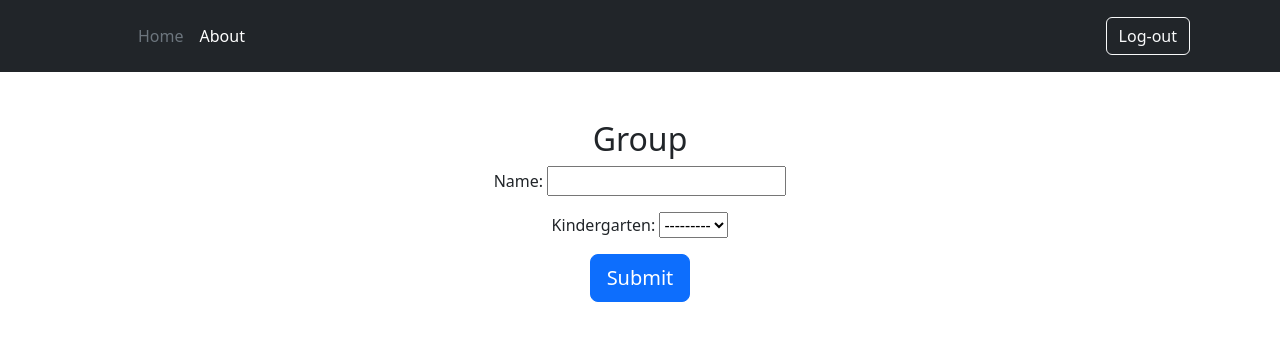
After one commit to nameses/kindergartenDB_python, a Django app: page /group/add in a window 1280 px wide. The commit adds this page. Shown: the top 341 px of the page. Run offline with Django 4.2, Linux system fonts and the light colour scheme; the visitor is signed in with stand-in values (Sample User, id 1); data that the repository does not hold is empty.

Commit message:
feat: groups mange

```diff
--- a/kindergartenDB/kindergarten/forms.py
+++ b/kindergartenDB/kindergarten/forms.py
@@ -1,8 +1,15 @@
 from django import forms
 
+from . import models
 
-class KindergartenForm(forms.Form):
-    name = forms.CharField()
-    address = forms.CharField()
-    work_day_in_week = forms.IntegerField()
-    month_price = forms.IntegerField()
+
+class KindergartenForm(forms.ModelForm):
+    class Meta:
+        model = models.Kindergarten
+        fields = ['name', 'address', 'work_day_in_week', 'month_price']
+
+
+class KindergartenGroupForm(forms.ModelForm):
+    class Meta:
+        model = models.KindergartenGroup
+        fields = ['name', 'kindergarten']
--- a/kindergartenDB/kindergarten/models.py
+++ b/kindergartenDB/kindergarten/models.py
@@ -26,6 +26,10 @@ class KindergartenGroup(models.Model):
     @property
     def children_count(self):
         return Child.objects.filter(group=self.id).count()
+
+    @property
+    def kindergarten_name(self):
+        return self.kindergarten.name
 
     def __str__(self):
         return self.name
--- a/kindergartenDB/kindergarten/urls.py
+++ b/kindergartenDB/kindergarten/urls.py
@@ -9,4 +9,8 @@ urlpatterns = [
     path('kindergarten/add', views.add_kindergarten),
     path('kindergarten/<int:kindergarten_id>/delete', views.delete_kindergarten),
 
+    path('groups/', views.group_list),
+    path('group/<int:group_id>', views.group_view),
+    path('group/add', views.add_group),
+    path('group/<int:group_id>/delete', views.delete_group),
 ]
--- a/kindergartenDB/kindergarten/views.py
+++ b/kindergartenDB/kindergarten/views.py
@@ -3,8 +3,8 @@ from django.shortcuts import render, get_object_or_404
 
 from authorization import decorators
 from . import models
-from .forms import KindergartenForm
-from .models import Kindergarten
+from .forms import KindergartenForm, KindergartenGroupForm
+from .models import Kindergarten, KindergartenGroup
 
 
 def index(request):
@@ -91,14 +91,7 @@ def kindergarten_view(request, kindergarten_id):
 
         return HttpResponseRedirect('/kindergartens/')
 
-    form = KindergartenForm(
-        initial={
-            'name': kindergarten.name,
-            'address': kindergarten.address,
-            'work_day_in_week': kindergarten.work_day_in_week,
-            'month_price': kindergarten.month_price,
-        }
-    )
+    form = KindergartenForm(instance=kindergarten)
 
     return render(
         request,
@@ -107,3 +100,92 @@ def kindergarten_view(request, kindergarten_id):
             'form': form
         }
     )
+
+
+@decorators.staff_only
+def group_list(request):
+    return render(
+        request,
+        'kindergarten/group_list.html',
+        {
+            'groups': models.KindergartenGroup.objects.all()
+        }
+    )
+
+
+@decorators.post_method_only
+@decorators.staff_only
+def delete_group(request, group_id):
+    if (kindergarten := models.KindergartenGroup.objects.get(id=group_id)) is not None:
+        kindergarten.delete()
+
+    return HttpResponseRedirect('/groups/')
+
+
+@decorators.staff_only
+def add_group(request):
+    if request.method == 'POST':
+        form = KindergartenGroupForm(request.POST)
+
+        if not form.is_valid():
+            return render(
+                request,
+                'kindergarten/group.html',
+                {
+                    'form': form,
+                    'error': 'Invalid form'
+                }
+            )
+
+        form_data = form.cleaned_data
+
+        KindergartenGroup(**form_data).save()
+
+        return HttpResponseRedirect('/groups/')
+
+    form = KindergartenGroupForm()
+
+    return render(
+        request,
+        'kindergarten/group.html',
+        {
+            'form': form,
+        }
+    )
+
+
+@decorators.staff_only
+def group_view(request, group_id=None):
+    group = get_object_or_404(KindergartenGroup, id=group_id)
+
+    if request.method == 'POST':
+        form = KindergartenGroupForm(request.POST)
+
+        if not form.is_valid():
+            return render(
+                request,
+                'kindergarten/kindergarten.html',
+                {
+                    'form': form,
+                    'error': 'Invalid form'
+                }
+            )
+
+        form_data = form.cleaned_data
+
+        group.name = form_data['name']
+        group.kindergarten = form_data['kindergarten']
+
+        group.save()
+
+        return HttpResponseRedirect('/groups/')
+
+    form = KindergartenGroupForm(instance=group)
+
+    return render(
+        request,
+        'kindergarten/group.html',
+        {
+            'form': form
+        }
+    )
--- /dev/null
+++ b/kindergartenDB/templates/kindergarten/group.html
@@ -0,0 +1,7 @@
+{% extends "form.html" %}
+
+{% block title %}Group{% endblock %}
+
+{% block form_name %}Group{% endblock %}
+
+{% block button_text %}Submit{% endblock %}
--- a/kindergartenDB/templates/kindergarten/index.html
+++ b/kindergartenDB/templates/kindergarten/index.html
@@ -4,4 +4,10 @@
 
 {% block content %}
 
+    {% if request.user.is_staff %}
+        <a href="/kindergartens/" class="d-block pb-3 mb-0 small lh-sm">List kindergartens</a>
+        <a href="/groups/" class="d-block pb-3 mb-0 small lh-sm">List groups</a>
+
+    {% endif %}
+
 {% endblock %}
```
Also changed, not shown: kindergartenDB/templates/kindergarten/group_list.html (added, +27 -0 lines).
